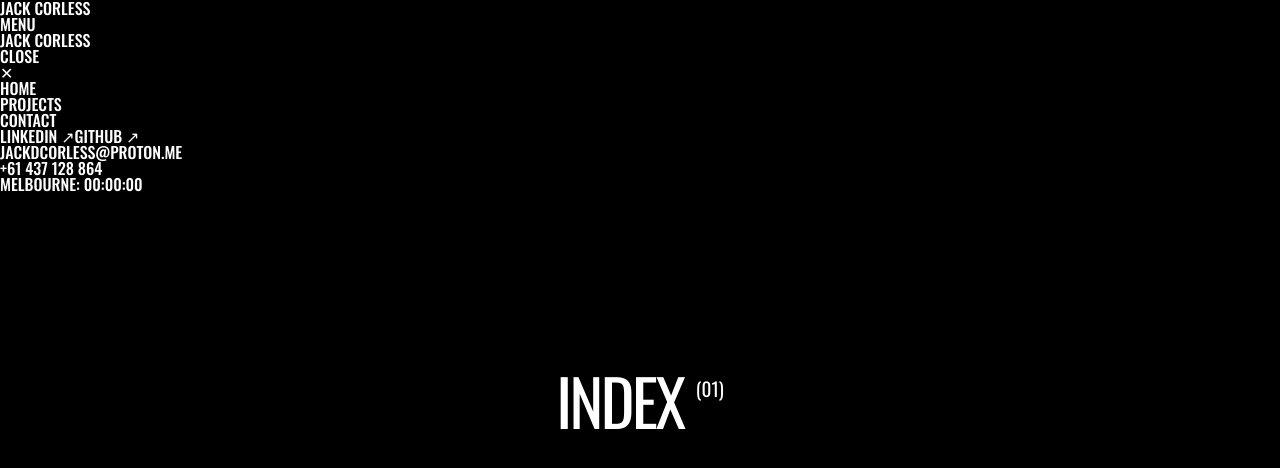
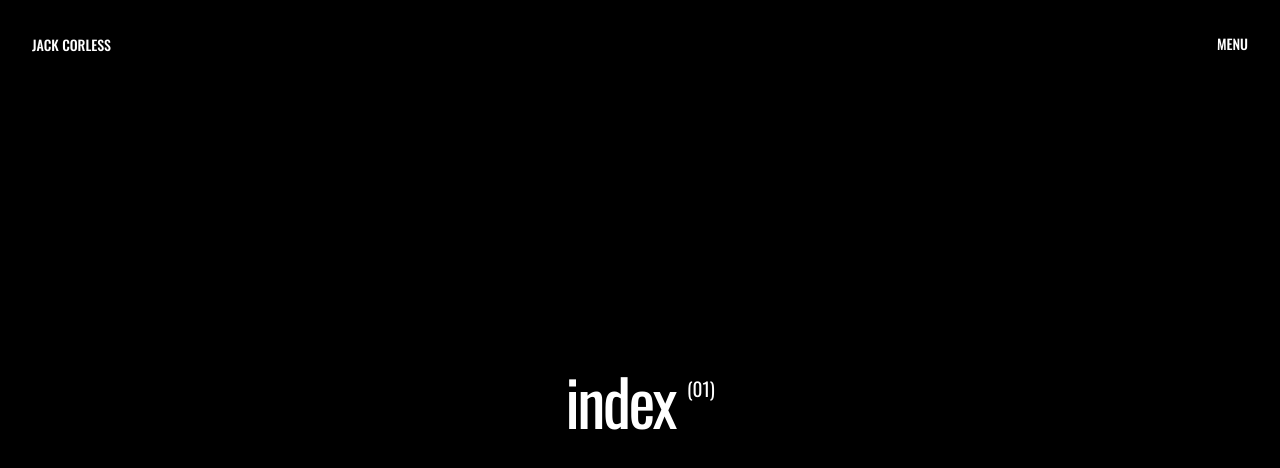
Before and after one commit to jackcorless91/gsap-portfolio, a React (Vite) app: page / in a window 1280 px wide. Shown: the top 468 px of the page. Built offline with nearby package versions, Linux system fonts and the light colour scheme.

Commit message:
menu refactored

```diff
--- a/src/components/Menu.jsx
+++ b/src/components/Menu.jsx
@@ -1,5 +1,7 @@
 import React, { useState, useRef, useEffect} from "react";
 import { Link } from "react-router";
+
+import "./menu.css"
 
 const menuLinks = [
   { path: "/", label: "Home" },
@@ -18,36 +20,39 @@ function Menu() {
 
   return (
     <nav className="menu-container" ref={container}>
+      {/* menu-bar */}
       <div className="menu-bar">
         <div className="menu-logo">
-          <a>JACK CORLESS</a>
-        {/*  replace a with Link react router when I figure out how to use it lol */}
+          <a href="/">JACK CORLESS</a>
         </div>
-        <div className="menu-open " onClick={ toggleMenu }>
-          <p>MENU</p>
+        <div className="menu-open" onClick={toggleMenu}>
+          <p>Menu</p>
         </div>
       </div>
 
-      {/*menu overlay*/}
+      {/* menu-overlay */}
       <div className="menu-overlay">
+        {/* menu-overlay-bar */}
         <div className="menu-overlay-bar">
           <div className="menu-logo">
             <a href="/">JACK CORLESS</a>
           </div>
-          <div className="menu-close" onClick={ toggleMenu }>
-            <p>CLOSE</p>
+          <div className="menu-close">
+            <p onClick={toggleMenu}>Close</p>
           </div>
         </div>
-        <div className="menu-close-icon">
+
+        {/* menu overlay items */}
+        <div className="menu-close-icon" onClick={toggleMenu}>
           <p>&#x2715;</p>
         </div>
         <div className="menu-copy">
           <div className="menu-links">
-            {menuLinks.map((link, key) => (
-              <div className="menu-link-item" key={ key }>
-                <div className="menu-link-item-holder">
-                  <a href={ link.path } className="menu-link">
-                    { link.label }
+            {menuLinks.map((link, index) => (
+              <div key={index} className="menu-link-item">
+                <div className="menu-link-item-holder" onClick={toggleMenu}>
+                  <a className="menu-link" href={link.path}>
+                    {link.label}
                   </a>
                 </div>
               </div>
@@ -57,18 +62,17 @@ function Menu() {
             <div className="menu-info-col">
               <a href="#">LinkedIn &#8599;</a>
               <a href="#">GitHub &#8599;</a>
+              <a href="#">Resume &#8599;</a>
             </div>
             <div className="menu-info-col">
               <p>jackdcorless@proton.me</p>
-              <p>+61 437 128 864</p>
+              <p>0923 3984 23</p>
             </div>
           </div>
         </div>
         <div className="menu-preview">
-          <p>Melbourne: 00:00:00</p>
-        {/*  implement live time with seconds*/}
+          <p>Melbourne, 00:00:00</p>
         </div>
-
       </div>
     </nav>
   );
--- /dev/null
+++ b/src/components/menu.css
@@ -0,0 +1,106 @@
+.menu-bar,
+.menu-overlay-bar {
+    position: fixed;
+    top: 0;
+    left: 0;
+    width: 100vw;
+    padding: 2em;
+    display: flex;
+    justify-content: space-between;
+    align-items: center;
+    z-index: 1;
+}
+
+.menu-bar a,
+.menu-open p {
+    color: #fff;
+    cursor: pointer;
+}
+
+.menu-close p {
+    color: #000;
+    cursor: pointer;
+}
+
+.menu-overlay {
+    position: fixed;
+    top: 0;
+    left: 0;
+    width: 100vw;
+    height: 100vh;
+    padding: 2em;
+    background: #FF2727;
+    z-index: 2;
+    display: flex;
+    clip-path: polygon(0% 0%, 100% 0%, 100% 0%, 0% 0%);
+}
+
+.menu-close-icon {
+    flex: 2;
+    display: flex;
+    align-items: flex-end;
+    cursor: pointer;
+}
+
+.menu-copy {
+    flex: 4;
+    display: flex;
+    flex-direction: column;
+    justify-content: space-between;
+    padding-top: 2em;
+}
+
+.menu-preview {
+    flex: 4;
+    display: flex;
+    justify-content: flex-end;
+    align-items: flex-end;
+}
+
+.menu-close-icon p {
+    font-size: 100px;
+    -webkit-text-stroke: 3px #FF2727;
+    line-height: 70%;
+}
+
+.menu-link-item {
+    width: max-content;
+    clip-path: polygon(0 0, 100% 0, 100% 100%, 0% 100%);
+}
+
+.menu-link-item-holder {
+    position: relative;
+}
+
+.menu-link-item-holder a {
+    color: #000;
+    font-size: 80px;
+    font-weight: 400;
+    letter-spacing: -0.02em;
+    line-height: 85%;
+}
+
+.menu-info {
+    display: flex;
+}
+
+.menu-info-col {
+    flex: 1;
+    display: flex;
+    flex-direction: column;
+    justify-content: flex-end;
+}
+
+@media (max-width: 900px) {
+    .menu-close-icon {
+        display: none;
+    }
+
+    .menu-copy {
+        padding-top: 8em;
+    }
+
+    .menu-link-item-holder a {
+        font-size: 60px;
+    }
+}
--- a/src/index.css
+++ b/src/index.css
@@ -1,9 +1,4 @@
 @import "tailwindcss";
-
-:root {
-  color: white;
-  background-color: black;
-}
 
 * {
     margin: 0;
@@ -14,14 +9,20 @@
 
 body {
  font-family: "Oswald";
+  background: black;
+}
+
+a,
+p {
+    color: #000;
     text-decoration: none;
     text-transform: uppercase;
-  font-size: 1rem;
+    font-size: 14px;
     font-weight: 500;
     line-height: 100%;
 }
 
-h1 {
+.page-title {
   position: absolute;
   top: 50%;
   left: 50%;
@@ -32,7 +33,7 @@ h1 {
   color: white;
 }
 
-h1 sup {
+.page-title sup {
   position: relative;
   vertical-align: super;
   font-size: 1.5vw;
--- a/src/pages/Contact.jsx
+++ b/src/pages/Contact.jsx
@@ -3,7 +3,7 @@ import React from 'react';
 function Contact() {
   return (
     <main>
-      <h1>
+      <h1 className="page-title">
       Contact <sup>(03)</sup>
       </h1>
     </main>
--- a/src/pages/Home.jsx
+++ b/src/pages/Home.jsx
@@ -4,7 +4,7 @@ import React from "react";
 function Home() {
   return (
       <main>
-        <h1>
+        <h1 className="page-title">
           index <sup>(01)</sup>
         </h1>
         </main>
--- a/src/pages/Projects.jsx
+++ b/src/pages/Projects.jsx
@@ -3,7 +3,7 @@ import React from 'react';
 function Projects() {
   return (
     <main>
-      <h1>
+      <h1 className="page-title">
       Projects <sup>(02)</sup>
       </h1>
     </main>
```
Lines whose indentation alone changed are shown as unchanged.
